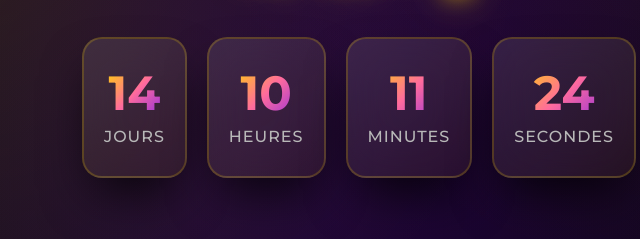
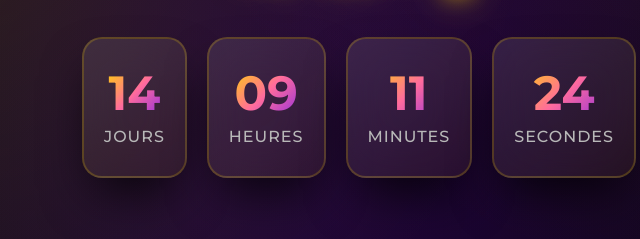
Before and after one commit to retiredRizzler/Birthday2025, a plain HTML site: page index.html in a window 1280 px wide. Shown: the part 475-714 px from the top of the page, 281-921 px from the left. Drawn offline with nearby package versions, Linux system fonts and the light colour scheme.

Commit message:
Update date hour for timer

```diff
--- a/index.html
+++ b/index.html
@@ -937,7 +937,7 @@
     <script>
       // ===== CONFIGURATION MODULAIRE - PRESERVED EXACTLY =====
       const CONFIG = {
-        eventDate: new Date("2025-11-07T23:00:00"), // Date de l'événement (modifiable)
+        eventDate: new Date("2025-11-07T22:00:00"), // Date de l'événement (modifiable)
         googleAppsScriptURL:
           "https://script.google.com/macros/s/AKfycbz2P6Bmqut7ovV05jDhL4tNGAR5saI1bwbNwfSD0_6EJVItXPOdpcEpgxTqIEwNe8HZtA/exec", // À remplacer par votre URL
         particleCount: 60, // Increased for premium effect
```
